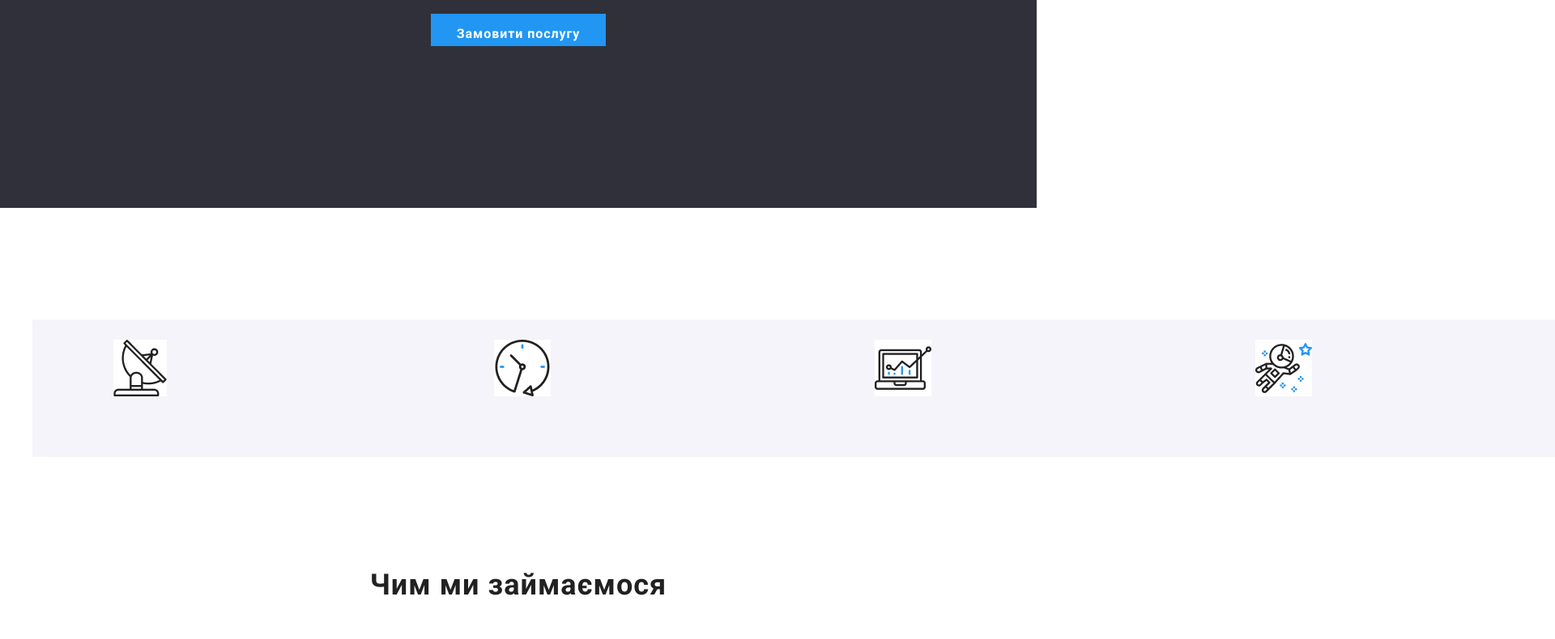
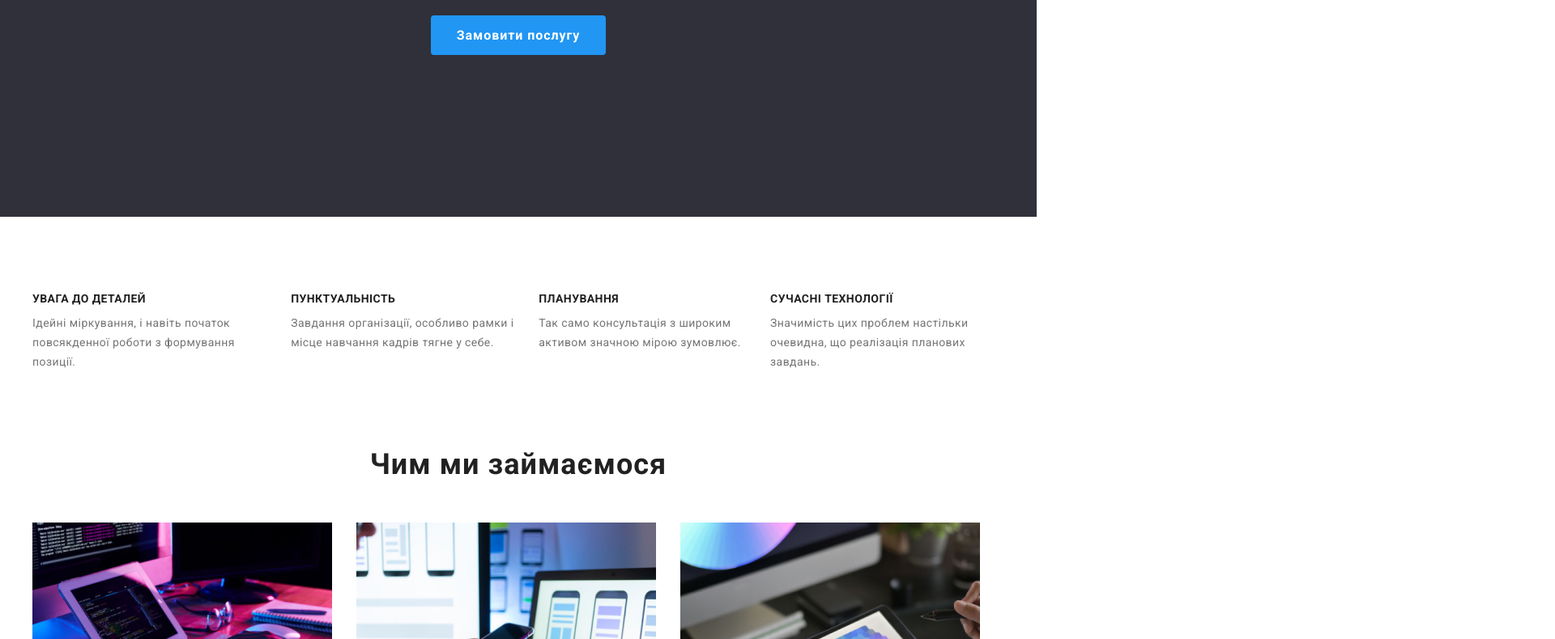
Before and after one commit to desie2610/homework-Wwebstudio, a plain HTML site: page index.html in a window 1280 px wide. Shown: the part 418-1208 px from the top of the page at 81% size, 1920 px wide, since content can reach past the window. Drawn offline with nearby package versions, Linux system fonts and the light colour scheme.

Commit message:
dfdfsdfs

```diff
--- a/css/style.css
+++ b/css/style.css
@@ -62,6 +62,10 @@ body {
     letter-spacing: 0.28px;
 }
 
+.nav-link:hover {
+    color: var(--accent-color);
+}
+
 .nav-list {
     display: flex;
     gap: 50px;
@@ -75,9 +79,14 @@ body {
     letter-spacing: 0.28px;
 }
 
+.header-link:hover {
+    color: var(--accent-color);
+}
+
 .header {
     padding-top: 24px;
     padding-bottom: 25px;
+    border: 1px solid #ececec;
 }
 
 .header-box {
@@ -133,6 +142,7 @@ body {
     padding-bottom: 6px;
     padding-left: 22px;
     padding-right: 22px;
+    border-radius: 4px;
     border: none;
 }
 .hero-btn:hover {
@@ -148,27 +158,11 @@ body {
     letter-spacing: 0.96px;
     background-color: var(--accent-color);
     padding-top: 10px;
-    padding-bottom: 1-px;
+    padding-bottom: 10px;
     padding-left: 32px;
     padding-right: 32px;
+    border-radius: 4px;
     border: none;
-}
-
-
-
-.new-img-list {
-    display: flex;
-}
-
-.new-img-item {
-    background-color: var(--tin-background);
-    padding-left: 100px;
-    padding-right: 100px;
-    padding-top: 25px;
-    padding-bottom: 25px;
-    width: 270px;
-    height: 120px;
-    gap: 30px;
 }
 
 .benefits {
@@ -316,6 +310,7 @@ body {
     line-height: 1.71;
     letter-spacing: 0.42px;
     display:block;
+    font-style: normal;
 }
 
 
@@ -344,12 +339,12 @@ body {
 }
 
 .photo-item {
-    /* border: 1px solid #EEE; */
+      border: 1px solid #EEE;
     flex-basis: calc((100% - 60px) / 3);
 }
 
 .photo-img {
-    width: 100%;
+ width: 100%;
 }
 
 .photo-title {
--- a/index.html
+++ b/index.html
@@ -4,7 +4,7 @@
 <head>
   <meta charset="UTF-8" />
   <meta name="viewport" content="width=device-width, initial-scale=1.0" />
-  <title>WedStidio</title>
+  <title>WebStudio</title>
   <link rel="preconnect" href="https://fonts.googleapis.com" />
   <link rel="preconnect" href="https://fonts.gstatic.com" crossorigin />
   <link
@@ -51,17 +51,10 @@
       </div>
     </section>
     <!-- чого навчимо -->
-
-
-
+    </section>
     <section class="benefits">
       <div class="container hero-box">
-      <ul class="new-img-list">
-        <li class="new-img-item"><img src="./img/Vector.jpg" alt="спутникова тарілка"></li>
-        <li class="new-img-item"><img src="./img/clock.jpg" alt="годинник"></li>
-        <li class="new-img-item"><img src="./img/diagram.jpg" alt="діограмма"></li>
-        <li class="new-img-item"><img src="./img/astronaut.jpg" alt="астронавт"></li>
-      </ul>
+
         <ul class="benefits-list">
           <li class="benefits-item">
             <h2 class="benefits-title">УВАГА ДО ДЕТАЛЕЙ</h2>
```
Also changed, not shown: pages/portfolio.html (+2 -0 lines), img/Vector.jpg (deleted), img/astronaut.jpg (deleted), img/diagram.jpg (deleted).
